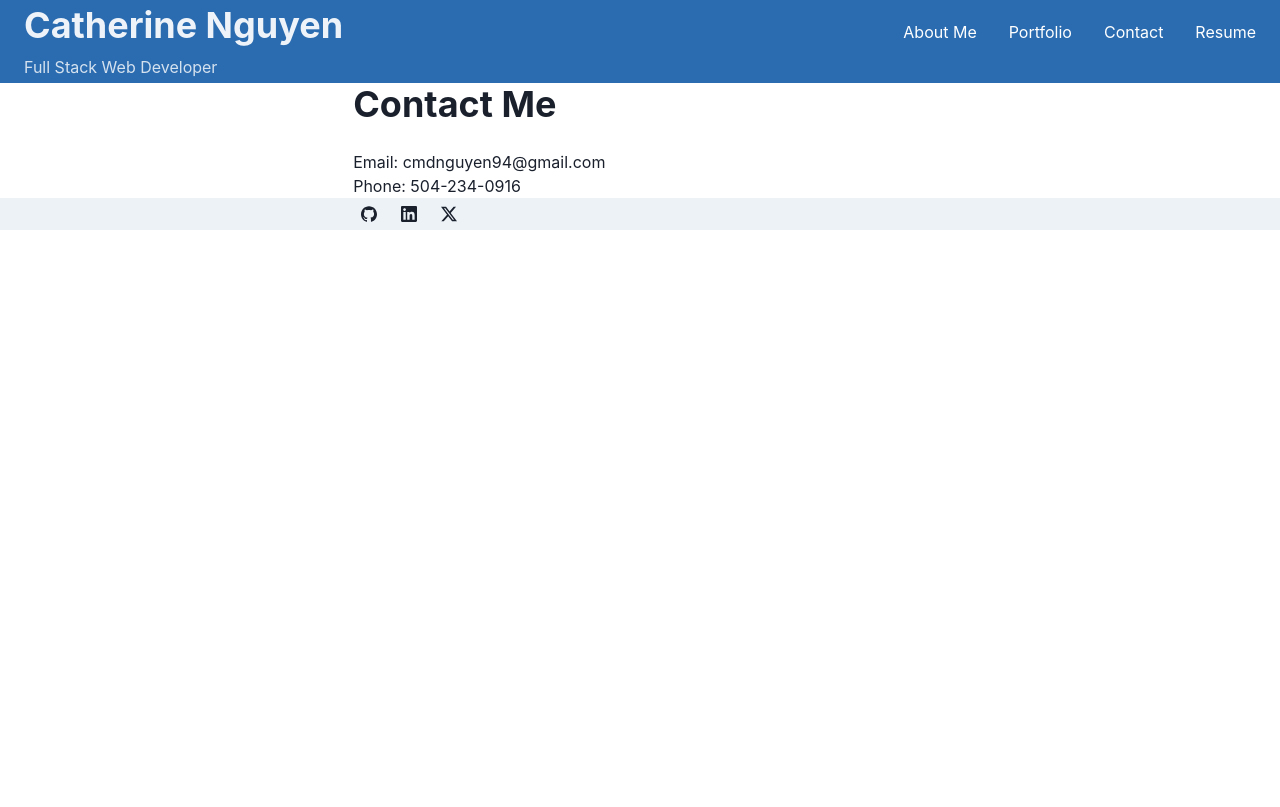
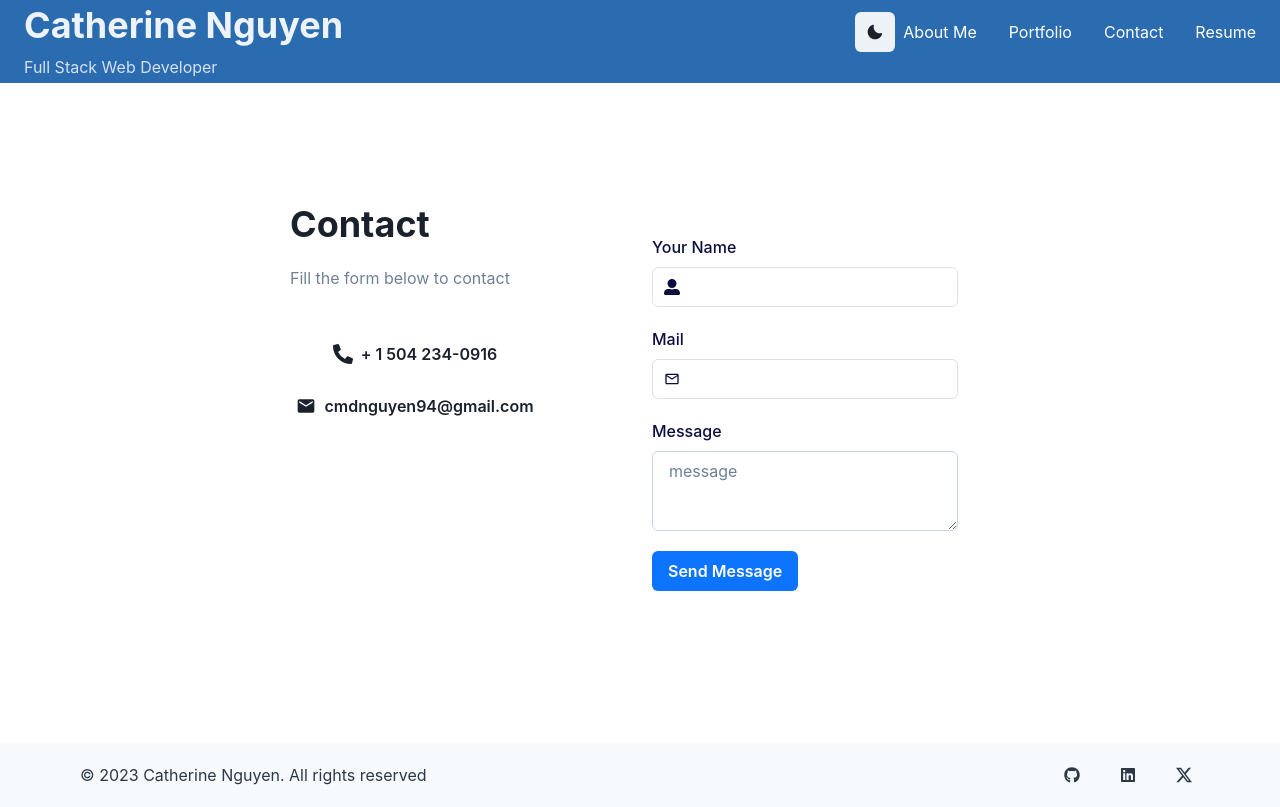
Before and after one commit to cmdnguyen/Portfolio-React, a React (Vite) app: page /Contact in a window 1280 px wide. Built offline with nearby package versions, Linux system fonts and the light colour scheme.

Commit message:
Footer complete, NavBar can route to pages, About Me reformatted, Contact page complete

```diff
--- a/src/components/Footer.jsx
+++ b/src/components/Footer.jsx
@@ -1,5 +1,6 @@
-import { Box, Container, HStack, chakra, useColorModeValue, VisuallyHidden } from '@chakra-ui/react'
-import { SiGithub, SiLinkedin, SiX } from 'react-icons/si'
+import { Box, Container, Stack, chakra, useColorModeValue, VisuallyHidden, Text } from '@chakra-ui/react'
+import { SiX } from 'react-icons/si'
+import { FaGithub, FaLinkedin } from 'react-icons/fa'
 
 
 const SocialButton = ({
@@ -29,22 +30,32 @@ const SocialButton = ({
   );
 };
 
-export default function Footer(props) {
+export default function Footer() {
   return (
-    <Box as="footer" bg="gray.100"{...props}>
-      <Container>
-        <HStack>
-          <SocialButton boxSize={6} label={'GitHub'} href={'https://github.com/cmdnguyen'}>
-            <SiGithub />
+    <Box
+      bg={useColorModeValue('gray.50', 'gray.900')}
+      color={useColorModeValue('gray.700', 'gray.200')}>
+      <Container
+        as={Stack}
+        maxW={'6xl'}
+        py={4}
+        direction={{ base: 'column', md: 'row' }}
+        spacing={4}
+        justify={{ base: 'center', md: 'space-between' }}
+        align={{ base: 'center', md: 'center' }}>
+        <Text>© {new Date().getFullYear()} Catherine Nguyen. All rights reserved</Text>
+        <Stack direction={'row'} spacing={6}>
+          <SocialButton label={'GitHub'} href={'https://github.com/cmdnguyen'}>
+            <FaGithub />
           </SocialButton>
           <SocialButton label={'LinkedIn'} href={'https://www.linkedin.com/in/cmdnguyen/'}>
-            <SiLinkedin />
+            <FaLinkedin />
           </SocialButton>
           <SocialButton label={'X'} href={'https://twitter.com/cmdnguyen'}>
             <SiX />
           </SocialButton>
 
-        </HStack>
+        </Stack>
       </Container>
     </Box>
   );
--- a/src/components/NavBar.jsx
+++ b/src/components/NavBar.jsx
@@ -1,10 +1,7 @@
-import React from "react";
 import {
     Box,
     Flex,
-    Avatar,
     HStack,
-    Text,
     IconButton,
     Button,
     Menu,
@@ -14,9 +11,10 @@ import {
     MenuDivider,
     useDisclosure,
     useColorModeValue,
+    useColorMode,
     Stack,
 } from '@chakra-ui/react';
-import { HamburgerIcon, CloseIcon } from '@chakra-ui/icons';
+import { HamburgerIcon, CloseIcon, MoonIcon, SunIcon } from '@chakra-ui/icons';
 
 const Links = [
     {
@@ -42,7 +40,7 @@ const Links = [
 ];
 
 const NavLink = (props) => {
-    const { children } = props;
+    const { children, page } = props;
 
     return (
         <Box
@@ -54,19 +52,23 @@ const NavLink = (props) => {
                 textDecoration: 'none',
                 bg: useColorModeValue('gray.200', 'gray.700'),
             }}
-            href={'#'}
+            href={page.to}
         >
             {children}
         </Box>
     );
 };
 export default function NavBar() {
+    const { colorMode, toggleColorMode } = useColorMode()
     const { isOpen, onOpen, onClose } = useDisclosure();
 
     return (
         <>
             <Box px={4}>
                 <Flex h={16} alignItems={'center'} justifyContent={'space-between'}>
+                    <Button px={1} onClick={toggleColorMode}>
+                        {colorMode === 'light' ? <MoonIcon /> : <SunIcon />}
+                    </Button>
                     <IconButton
                         size={'md'}
                         icon={isOpen ? <CloseIcon /> : <HamburgerIcon />}
@@ -76,8 +78,15 @@ export default function NavBar() {
                     />
                     <HStack spacing={8} alignItems={'center'}>
                         <HStack as={'nav'} spacing={4} display={{ base: 'none', md: 'flex' }}>
-                            {Links.map((item) => (
-                                <NavLink key={item.name} to={item.to}>{item.name}</NavLink>
+                            {Links.map((page) => (
+                                <NavLink
+                                    page={page}
+                                    to={page.to}
+                                    key={page.name}
+                                    id={page.id}
+                                >
+                                    {page.name}
+                                </NavLink>
                             ))}
                         </HStack>
                     </HStack>
@@ -104,8 +113,8 @@ export default function NavBar() {
                 {isOpen ? (
                     <Box pb={4} display={{ md: 'none' }}>
                         <Stack as={'nav'} spacing={4}>
-                            {Links.map((link) => (
-                                <NavLink key={link}>{link}</NavLink>
+                            {Links.map((page) => (
+                                <NavLink key={page.name} id={page.id} to={page.to}>{page.name}</NavLink>
                             ))}
                         </Stack>
                     </Box>
--- a/src/pages/About.jsx
+++ b/src/pages/About.jsx
@@ -1,14 +1,27 @@
-import { Text, Container, Heading, Icon, HStack, Tooltip } from '@chakra-ui/react'
-import { SiReact, SiHtml5, SiJavascript, SiCss3, SiExpress, SiBootstrap, SiChakraui, SiNodedotjs, SiMysql, SiSequelize, SiMongodb, SiMongoose } from 'react-icons/si'
+import { Text, Container, Heading, Icon, HStack, Tooltip, Image, Flex } from '@chakra-ui/react'
+import { FaReact, FaHtml5, FaJs, FaCss3Alt, FaBootstrap, FaNodeJs } from 'react-icons/fa'
+import { SiExpress, SiChakraui, SiMysql, SiSequelize, SiMongodb, SiMongoose } from 'react-icons/si'
 
 export default function About() {
   return (
-    <Container>
+    <Container maxW='container.md'>
       <Heading>
         About Me
       </Heading>
       <br />
-      <Text>
+      <Flex
+        direction={{ base: 'column', md: 'row' }}
+        justify={{ base: 'center', md: 'space-between' }}
+        align={{ base: 'center', md: 'center' }}
+      >
+        <Image
+          borderRadius='full'
+          boxSize='200px'
+          src='public\images\CatherineNguyen_2018_SQHeadshot.jpg'
+          alt='Catherine Nguyen'
+        />
+        <Container>
+          <Text p={3}>
             Hi, my name is Catherine Nguyen. Welcome to my portfolio page.
             I am currently learning full stack web development in a coding bootcamp.
             Previously, I was a broadcast journalist who has worked in TV markets in Texas and Louisiana.
@@ -25,22 +38,22 @@ export default function About() {
           <HStack>
             <Tooltip label='React' fontSize='md'>
               <span>
-            <Icon as={SiReact} boxSize={6}></Icon>
+                <Icon as={FaReact} boxSize={6}></Icon>
               </span>
             </Tooltip>
             <Tooltip label='HTML5' fontSize='md'>
               <span>
-            <Icon as={SiHtml5} boxSize={6}></Icon>
+                <Icon as={FaHtml5} boxSize={6}></Icon>
               </span>
             </Tooltip>
             <Tooltip label='JavaScript' fontSize='md'>
               <span>
-            <Icon as={SiJavascript} boxSize={6}></Icon>
+                <Icon as={FaJs} boxSize={6}></Icon>
               </span>
             </Tooltip>
             <Tooltip label='CSS3' fontSize='md'>
               <span>
-            <Icon as={SiCss3} boxSize={6}></Icon>
+                <Icon as={FaCss3Alt} boxSize={6}></Icon>
               </span>
             </Tooltip>
             <Tooltip label='Express.js' fontSize='md'>
@@ -50,7 +63,7 @@ export default function About() {
             </Tooltip>
             <Tooltip label='Bootstrap' fontSize='md'>
               <span>
-            <Icon as={SiBootstrap} boxSize={6}></Icon>
+                <Icon as={FaBootstrap} boxSize={6}></Icon>
               </span>
             </Tooltip>
             <Tooltip label='Chakra UI' fontSize='md'>
@@ -70,7 +83,7 @@ export default function About() {
             </Tooltip>
             <Tooltip label='Node.js' fontSize='md'>
               <span>
-            <Icon as={SiNodedotjs} boxSize={6}></Icon>
+                <Icon as={FaNodeJs} boxSize={6}></Icon>
               </span>
             </Tooltip>
             <Tooltip label='MongoDB' fontSize='md'>
@@ -84,7 +97,8 @@ export default function About() {
               </span>
             </Tooltip>
           </HStack>
-      <Text>TODO: Break</Text>
+        </Container>
+      </Flex>
     </Container>
   );
 }
--- a/src/pages/Contact.jsx
+++ b/src/pages/Contact.jsx
@@ -1,16 +1,130 @@
-import { Text, Container, Heading } from '@chakra-ui/react'
+import {
+  Button,
+  Container,
+  Flex,
+  Box,
+  Heading,
+  Text,
+  VStack,
+  Wrap,
+  WrapItem,
+  FormControl,
+  FormLabel,
+  Input,
+  InputGroup,
+  InputLeftElement,
+  Textarea,
+  VisuallyHidden
+} from '@chakra-ui/react'
+import {
+  MdEmail, MdOutlineEmail,
+} from 'react-icons/md'
+import { FaUserAlt, FaPhoneAlt } from 'react-icons/fa'
+
+const ContactButton = ({
+  children,
+  label,
+  href,
+  leftIcon
+}) => {
+  return (
+    <Button
+      size="md"
+      height="48px"
+      width="250px"
+      variant="ghost"
+      display={'inline-flex'}
+      alignItems={'center'}
+      justifyContent={'center'}
+      as={'a'}
+      href={href}
+      _hover={{ border: '2px solid #1C6FEB' }}
+      leftIcon={leftIcon}
+    >
+      <VisuallyHidden>{label}</VisuallyHidden>
+      {children}
+    </Button>
+  );
+};
 
 export default function Contact() {
   return (
-    <Container>
-      <Heading>
-        Contact Me
-      </Heading>
-      <br />
-      <Text>
-        Email: cmdnguyen94@gmail.com<br></br>
-        Phone: 504-234-0916
-      </Text>
+    <Container maxW="full" mt={0} centerContent overflow="hidden">
+      <Flex>
+        <Box
+          borderRadius="lg"
+          m={{ sm: 4, md: 16, lg: 10 }}
+          p={{ sm: 5, md: 5, lg: 16 }}>
+          <Box p={4}>
+            <Wrap spacing={{ base: 20, sm: 3, md: 5, lg: 20 }}>
+              <WrapItem>
+                <Box>
+                  <Heading>Contact</Heading>
+                  <Text mt={{ sm: 3, md: 3, lg: 5 }} color="gray.500">
+                    Fill the form below to contact
+                  </Text>
+                  <Box py={{ base: 5, sm: 5, md: 8, lg: 10 }}>
+                    <VStack pl={0} spacing={1} alignItems="flex-start">
+                      <ContactButton href={'tel:+15042340916'}
+                        leftIcon={<FaPhoneAlt size="20px" />}>
+                        + 1 504 234-0916
+                      </ContactButton>
+                      <ContactButton
+                        href={'mailto:cmdnguyen94@gmail.com'}
+                        leftIcon={<MdEmail size="20px" />}
+                      >
+                        cmdnguyen94@gmail.com
+                      </ContactButton>
+                    </VStack>
+                  </Box>
+
+                </Box>
+              </WrapItem>
+              <WrapItem>
+                <Box bg="white" borderRadius="lg">
+                  <Box m={8} color="#0B0E3F">
+                    <VStack spacing={5}>
+                      <FormControl id="name">
+                        <FormLabel>Your Name</FormLabel>
+                        <InputGroup borderColor="#E0E1E7">
+                          <InputLeftElement pointerEvents="none">
+                            <FaUserAlt color="gray.800" />
+                          </InputLeftElement>
+                          <Input type="text" size="md" />
+                        </InputGroup>
+                      </FormControl>
+                      <FormControl id="name">
+                        <FormLabel>Mail</FormLabel>
+                        <InputGroup borderColor="#E0E1E7">
+                          <InputLeftElement pointerEvents="none">
+                            <MdOutlineEmail color="gray.800" />
+                          </InputLeftElement>
+                          <Input type="text" size="md" />
+                        </InputGroup>
+                      </FormControl>
+                      <FormControl id="name">
+                        <FormLabel>Message</FormLabel>
+                        <Textarea
+                          borderColor="gray.300"
+                          _hover={{
+                            borderRadius: 'gray.300',
+                          }}
+                          placeholder="message"
+                        />
+                      </FormControl>
+                      <FormControl id="name" float="right">
+                        <Button variant="solid" bg="#0D74FF" color="white" _hover={{}}>
+                          Send Message
+                        </Button>
+                      </FormControl>
+                    </VStack>
+                  </Box>
+                </Box>
+              </WrapItem>
+            </Wrap>
+          </Box>
+        </Box>
+      </Flex>
     </Container>
-  );
+  )
 }
```
Lines whose indentation alone changed are shown as unchanged.
